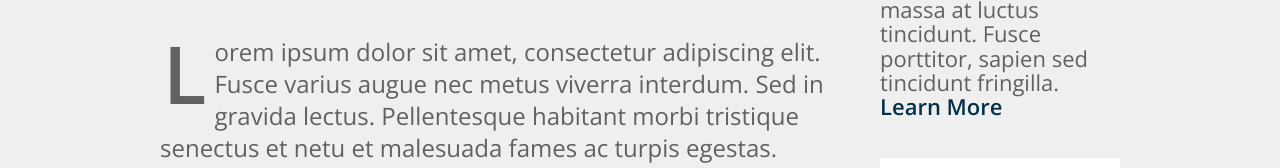
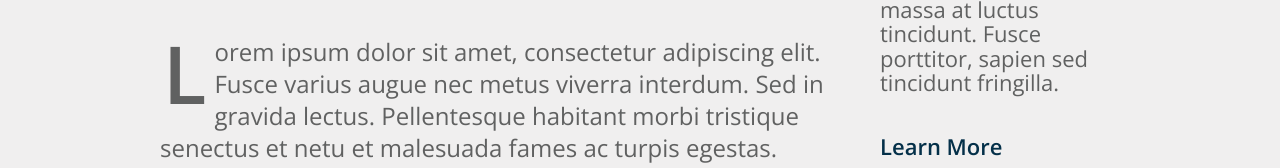
Before and after one commit to bconley1/week4_bc, a plain HTML site: page index.html in a window 1280 px wide. Shown: the part 614-782 px from the top of the page. Drawn offline with nearby package versions, Linux system fonts and the light colour scheme.

Commit message:
Jan 24 update

```diff
--- a/index.html
+++ b/index.html
@@ -56,8 +56,12 @@
 						<li><a href="#">Business tips</a></li>
 					</ul>
 					<h3>About Relaxr</h3>
-					<p>Proin sed justo vel sapien varius auctor. Proin scelerisque massa at luctus tincidunt. Fusce porttitor, sapien sed tincidunt fringilla.<br>
-					<a href="#" class="learnmore">Learn More</a> <span class="hide" id="learnmoretext">Here is some more text about this fun thing!</p>
+					<p>Proin sed justo vel sapien varius auctor. Proin scelerisque massa at luctus tincidunt. Fusce porttitor, sapien sed tincidunt fringilla.
+					<!-- <a href="#" class="learnmore">Learn More</a>
+					<a href="#" class="showless hide">Show Less</a>  -->
+					<p class="hide" id="learnmoretext">Here is some more text about this fun thing!</p>
+					<p class="learnmore"><a href="#">Learn More</a></p>
+					<p class="showless hide"><a href="#">Show Less</a> </p>
 					<img src="images/ad-unit.png" alt="Ad Unit">
 				</aside>
 			</div>
```
